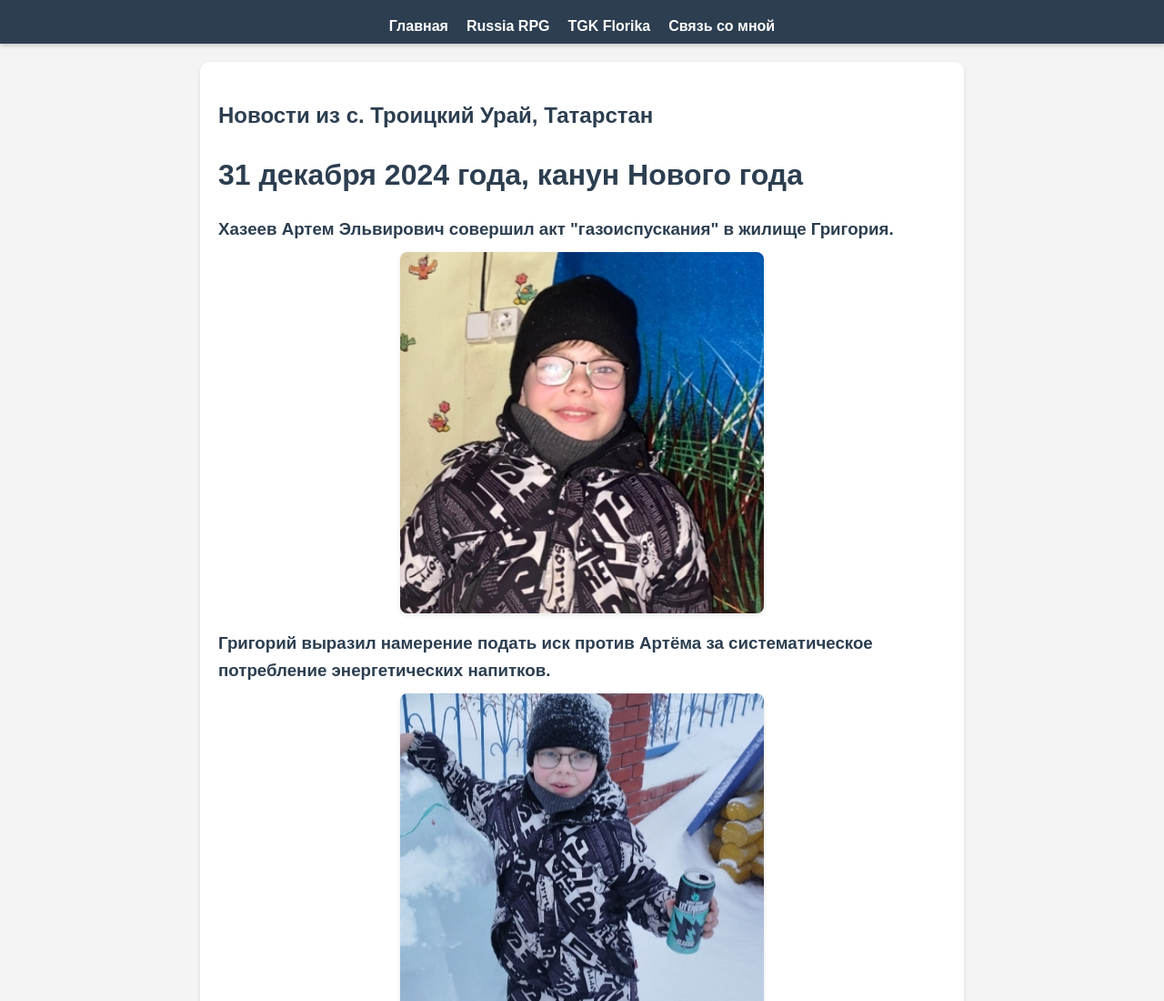
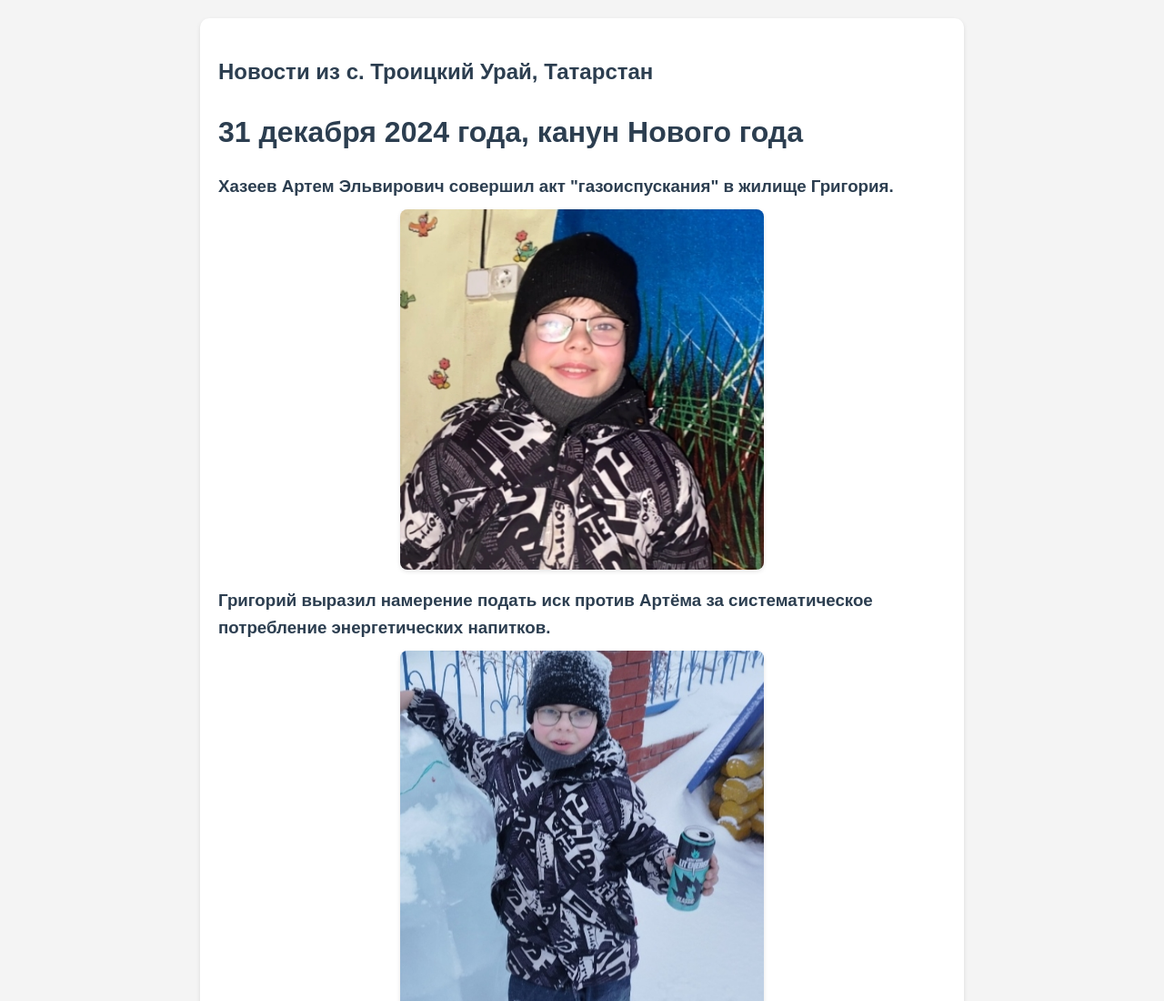
Before and after one commit to kirill-Fe/hart, a plain HTML site: page index.html in a window 1280 px wide. Shown: the top 1100 px of the page at 91% size. Drawn offline with Linux system fonts and the light colour scheme.

Commit message:
Update index.html

```diff
--- a/index.html
+++ b/index.html
@@ -104,15 +104,6 @@
 </head>
 
 <body>
-    <header>
-        <nav>
-            <a href="index.html">Главная</a>
-            <a href="https://t.me/Russia_RPG" target="_blank">Russia RPG</a>
-            <a href="https://t.me/klubflorika" target="_blank">TGK Florika</a>
-            <a href="https://t.me/Kirill_Florik" target="_blank">Связь со мной</a>
-        </nav>
-    </header>
-
     <div class="container">
         <h2>Новости из с. Троицкий Урай, Татарстан</h2>
         <h1>31 декабря 2024 года, канун Нового года</h1>
```
